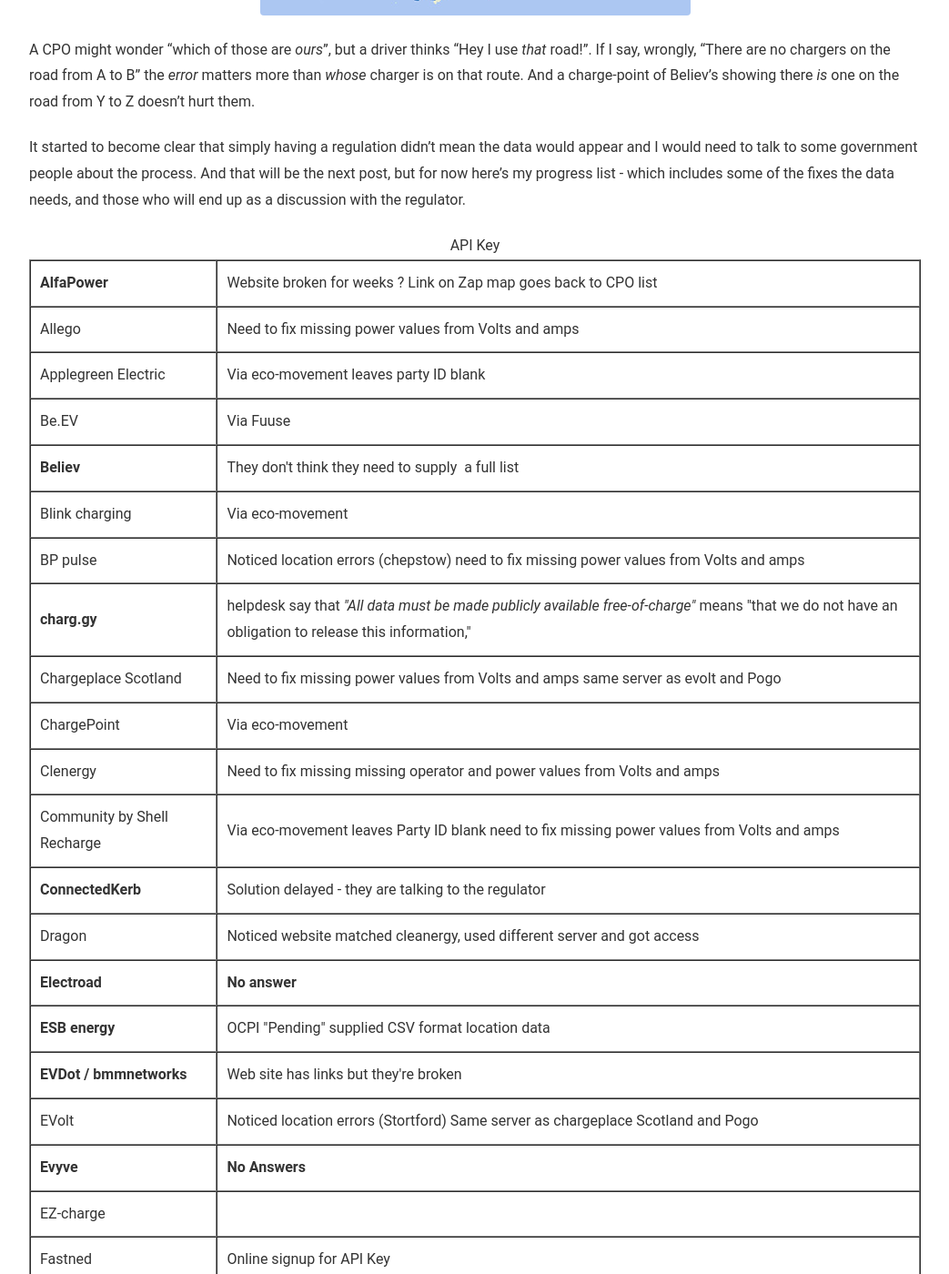
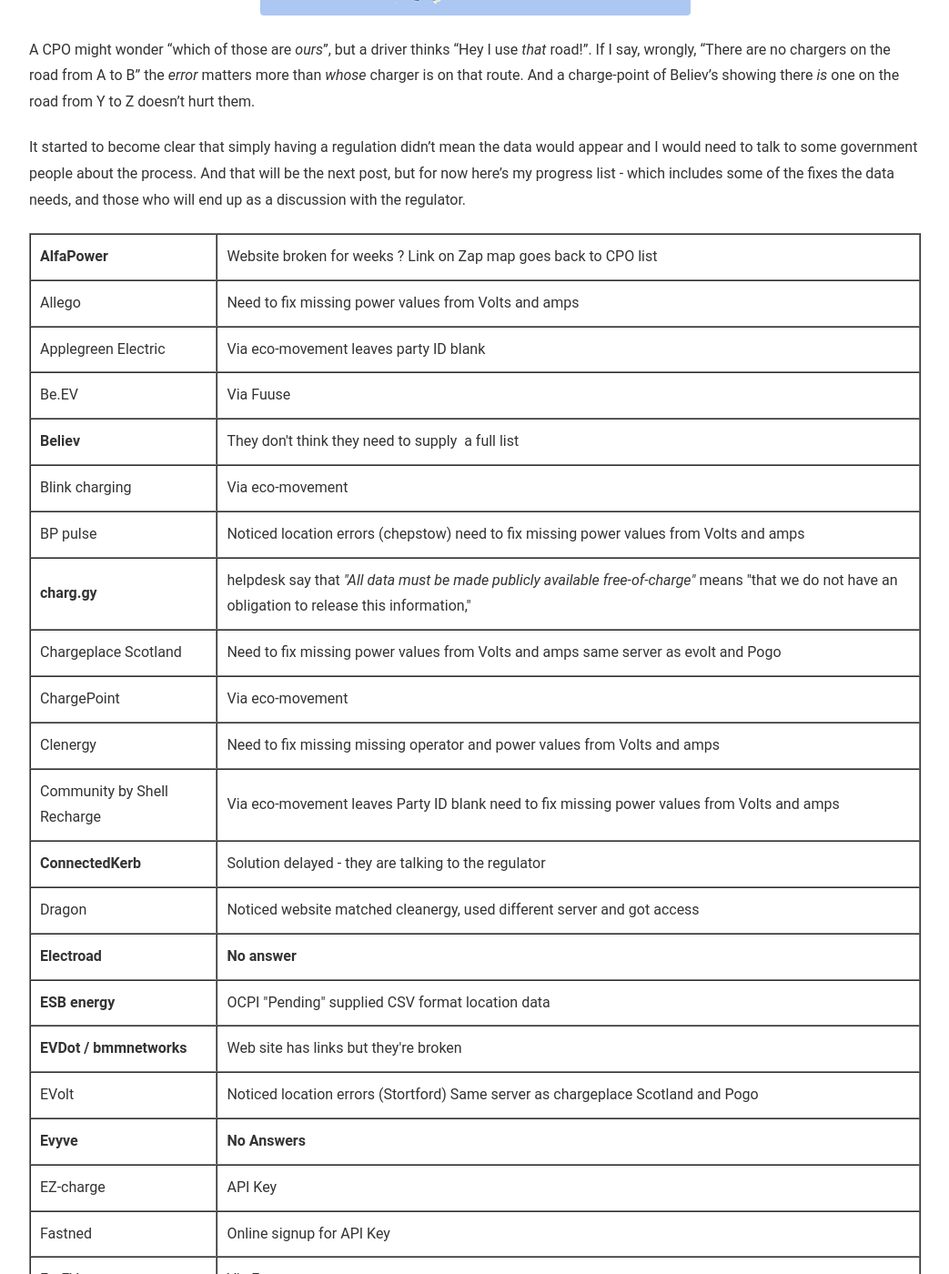
Before and after one commit to jhoneill/jhoneill.github.io, a Jekyll site: the page built from _posts/2025-04-04-Beware of the leopard-Part1.md, in a window 1280 px wide and 1400 px high, scrolled down 2756 px. Shown: the whole window at 91% size, without its empty margins (118-1161 px from the left). Built offline with Jekyll 4.4.1, drawn with Linux system fonts in a browser that asks for light colours.

Commit message:
fix table

```diff
--- a/_posts/2025-04-04-Beware of the leopard-Part1.md
+++ b/_posts/2025-04-04-Beware of the leopard-Part1.md
@@ -118,7 +118,7 @@
 <tr><td><b>EVDot / bmmnetworks</b></td><td>Web site has links but they're broken</td></tr>
 <tr><td>EVolt</td><td>Noticed location errors (Stortford) Same server as chargeplace Scotland and Pogo</td></tr>
 <tr><td><b>Evyve</b></td><td><b>No Answers</b></td></tr>
-<tr><td>EZ-charge</td>API Key<td></td></tr>
+<tr><td>EZ-charge</td><td>API Key</td></tr>
 <tr><td>Fastned</td><td>Online signup for API Key</td></tr>
 <tr><td>ForEV</td><td>Via Fuuse</td></tr>
 <tr><td><b>Fuuse</b></td><td><b>No Answer</b></td></tr>
```
